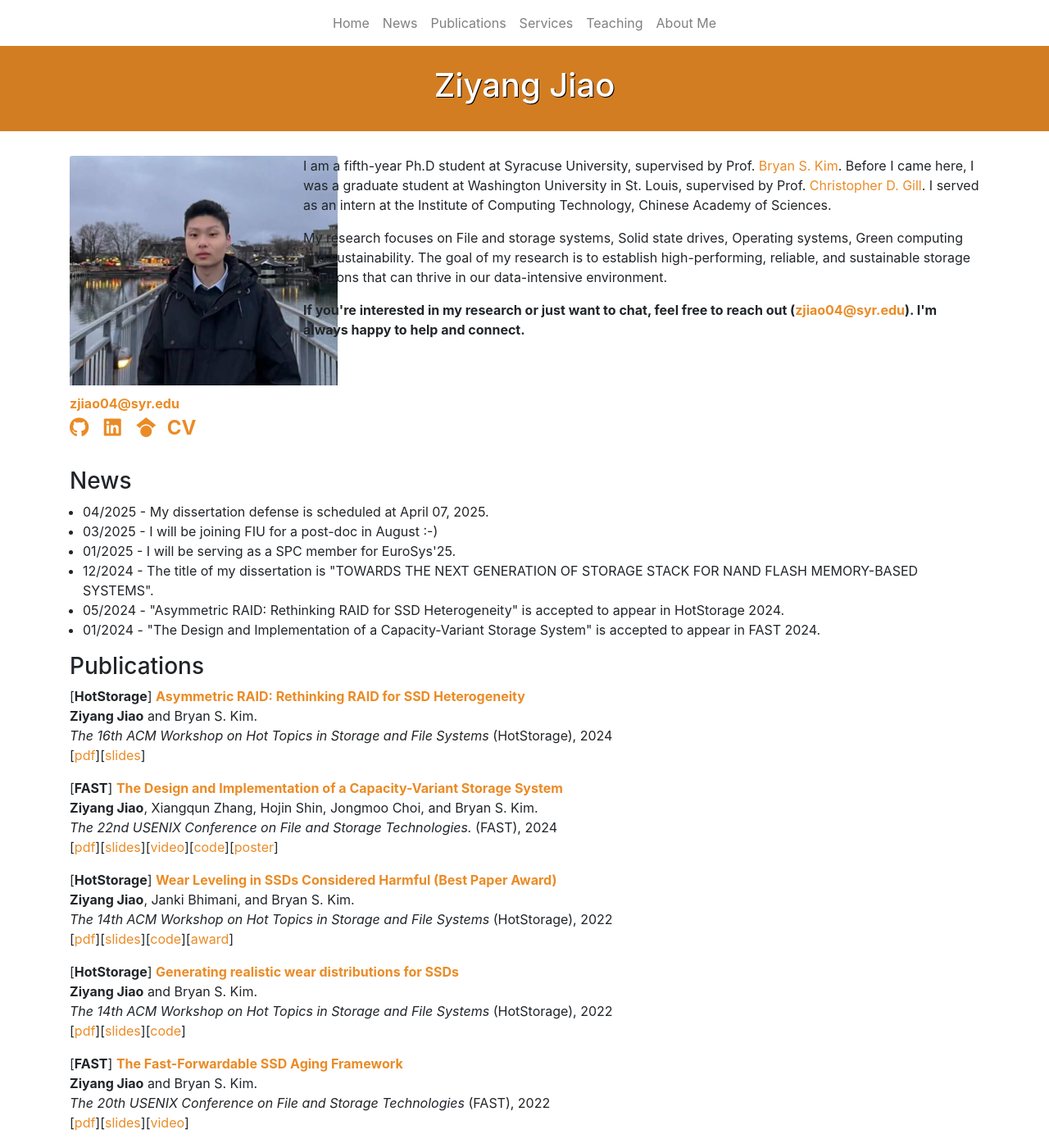
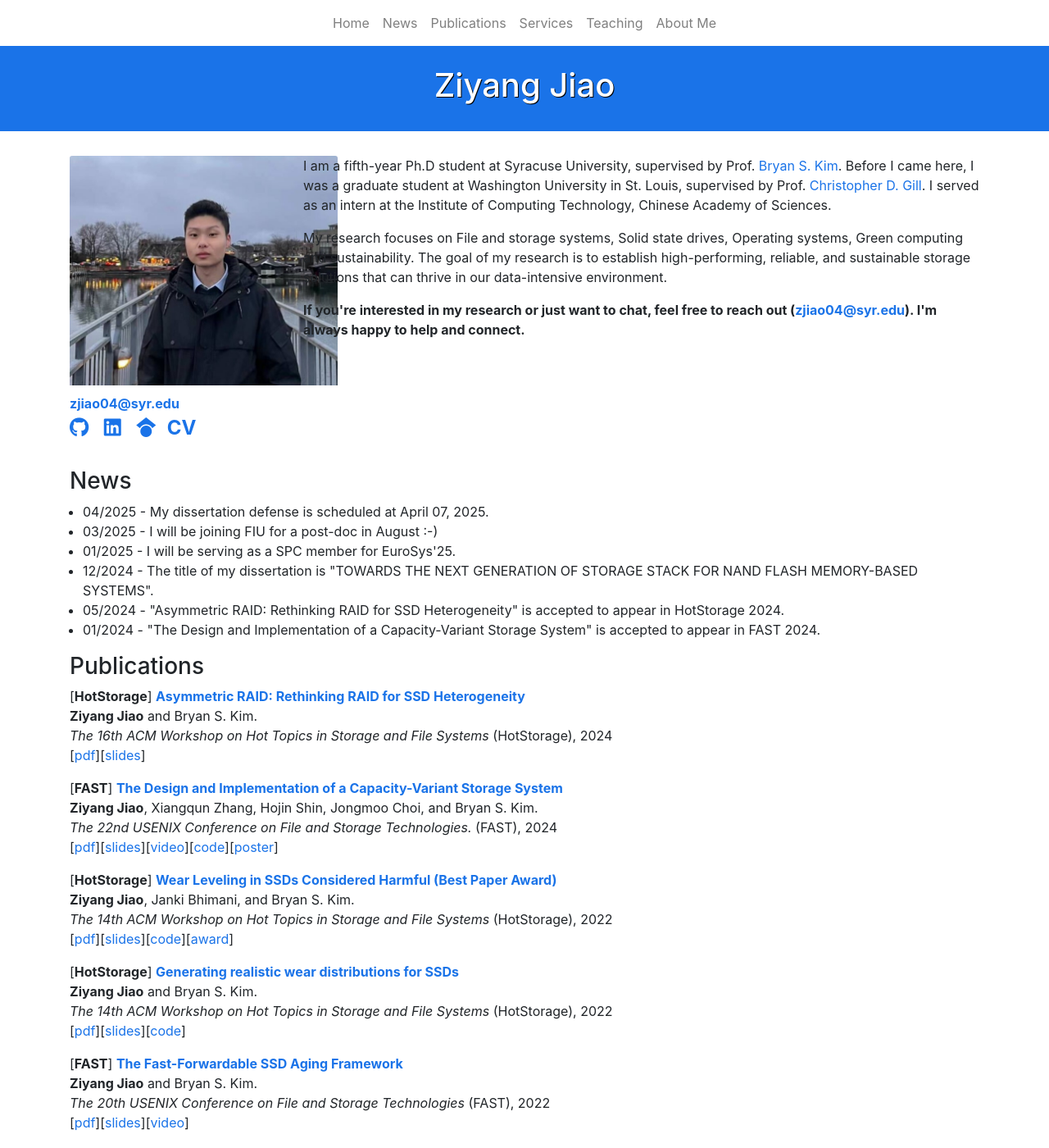
Before and after one commit to ZiyangJiao/ZiyangJiao.github.io, a Jekyll site: the page index.html, which Jekyll copies as it is, in a window 1280 px wide and 1400 px high. Shown: the whole window at 82% size. Built offline with Jekyll 4.4.1, drawn with Linux system fonts in a browser that asks for light colours; nearby versions of some CDN libraries.

Commit message:
Update style.css

```diff
--- a/css/style.css
+++ b/css/style.css
@@ -1,5 +1,5 @@
 .custom-link {
-    color: #ea8b26;
+    color: #1a73e8;
     /* text-decoration: underline; */
 }
 
@@ -15,7 +15,7 @@ img.card-img-top {
 
 #Banner {
 	/* background-image: url('../assets/img/background3.jpg');  */
-  	background-color: #d37d22;
+  	background-color: #1a73e8;
  	/*height: 15vh;  */
   	/*background-position: 50% 65%; */
   	/*background-position: 50% 37%; */
@@ -26,9 +26,9 @@ img.card-img-top {
 }
 
 a {
-	color: #ea8b26;
+	color: #1a73e8;
   }
 
 a:hover {
-    color: #ea8b26;
+    color: #1a73e8;
 }
```
